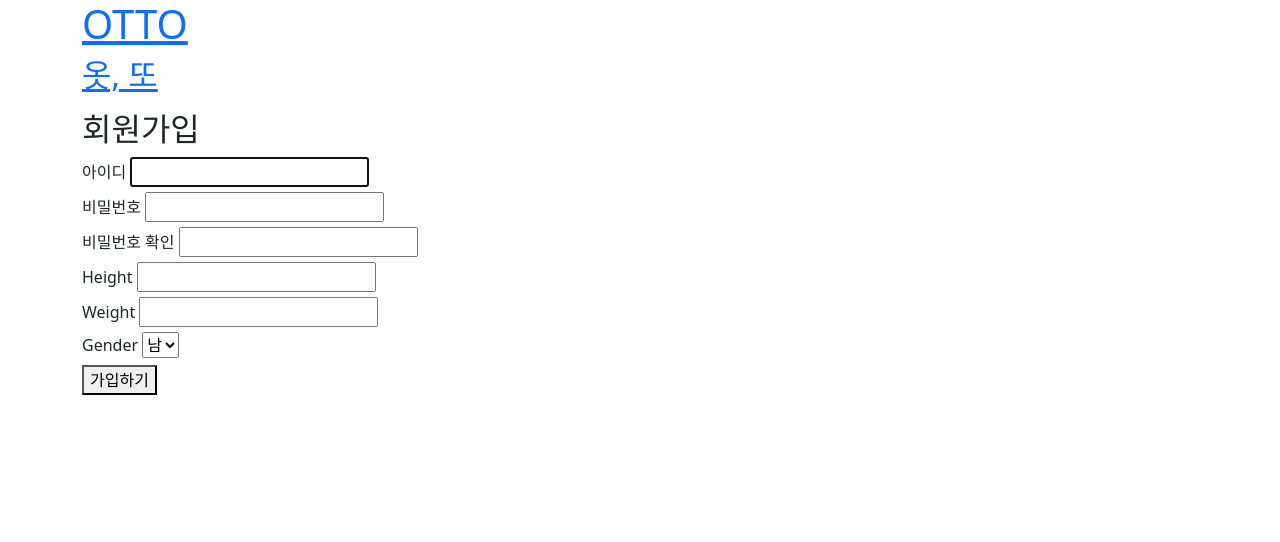
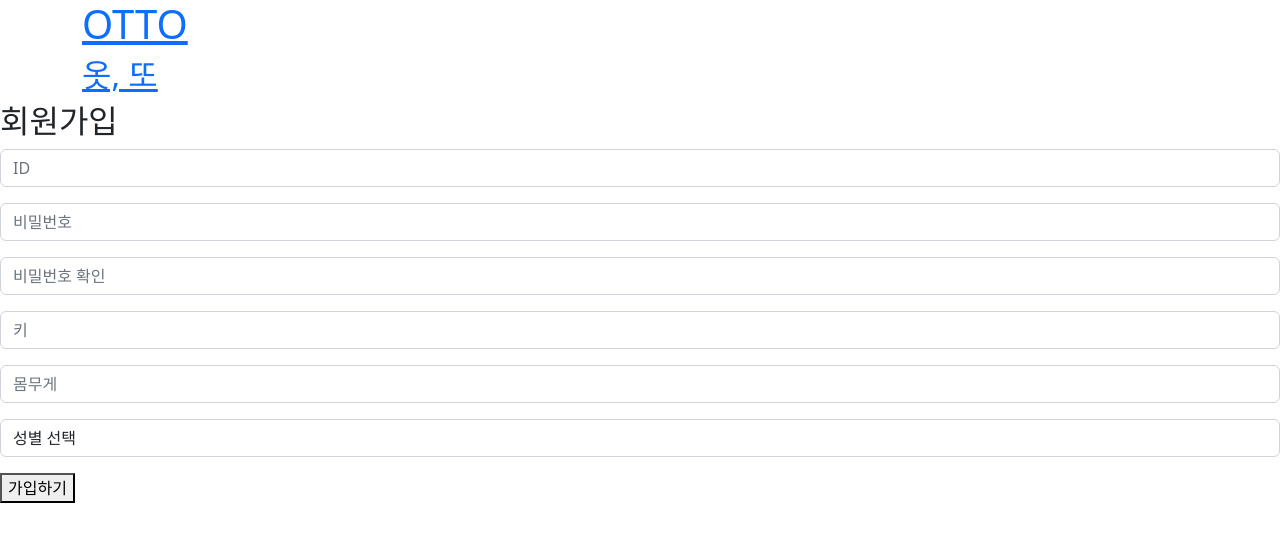
Before and after one commit to otto-project/full-stack, a Django app: page /users/signup/ in a window 1280 px wide. Shown: the top 542 px of the page. Run offline with Django 5.2, Linux system fonts and the light colour scheme.

Commit message:
Style: login & signup page css desgin

```diff
--- a/mysite/users/templates/users/signup.html
+++ b/mysite/users/templates/users/signup.html
@@ -16,45 +16,72 @@
     </script>
 </head>
 <body>
-    <div class="container my-3">
+    <div class="signup-wrapper">
         <h2>회원가입</h2>
         <form method="post" class="form-group">
             {% csrf_token %}
             <div class="form-text-input">
-                <div class="form-div">
-                    <label for="{{ form.username.id_for_label }}" class="form-label">{{ form.username.label }}</label>
-                    {{ form.username|add_class:"form-username-textfield" }}
+                <div class="mb-3">
+                    <input type="text" class="form-control" name="username" id="id_username"
+                           value="{{ form.username.value|default_if_none:'' }}" placeholder="ID">
+                    {% if form.username.errors %}
+                        <div class="form-error">
                             {{ form.username.errors }}
                         </div>
-                <div class="form-div">
-                    <label for="{{ form.password1.id_for_label }}" class="form-label">{{ form.password1.label }}</label>
-                    {{ form.password1|add_class:"form-password1-textfield" }}
+                    {% endif %}
+                </div>
+                <div class="mb-3">
+                    <input type="password" class="form-control" name="password1" id="id-password1"
+                           value="{{ form.password1.value|default_if_none:'' }}" placeholder="비밀번호">
+                    {% if form.password1.errors %}
+                        <div class="form-error">
                             {{ form.password1.errors }}
                         </div>
-                <div class="form-div">
-                    <label for="{{ form.password2.id_for_label }}" class="form-label">{{ form.password2.label }}</label>
-                    {{ form.password2|add_class:"form-password2-textfield" }}
+                    {% endif %}
+                </div>
+                <div class="mb-3">
+                    <input type="password" class="form-control" name="password2" id="id-password2"
+                           value="{{ form.password2.value|default_if_none:'' }}" placeholder="비밀번호 확인">
+                    {% if form.password2.errors %}
+                        <div class="form-error">
                             {{ form.password2.errors }}
                         </div>
-                <div class="form-div">
-                    <label for="{{ form.height.id_for_label }}" class="form-label">{{ form.height.label }}</label>
-                    {{ form.height|add_class:"form-height-textfield" }}
+                    {% endif %}
+                </div>
+                <div class="mb-3">
+                    <input type="text" class="form-control" name="height" id="id-height"
+                           value="{{ form.height.value|default_if_none:'' }}" placeholder="키">
+                    {% if form.height.errors %}
+                        <div class="form-error">
                             {{ form.height.errors }}
                         </div>
-                <div class="form-div">
-                    <label for="{{ form.weight.id_for_label }}" class="form-label">{{ form.weight.label }}</label>
-                    {{ form.weight|add_class:"form-weight-textfield" }}
+                    {% endif %}
+                </div>
+                <div class="mb-3">
+                    <input type="text" class="form-control" name="weight" id="id-weight"
+                           value="{{ form.weight.value|default_if_none:'' }}" placeholder="몸무게">
+                    {% if form.weight.errors %}
+                        <div class="form-error">
                             {{ form.weight.errors }}
+                        </div>
+                    {% endif %}
                 </div>
             </div>
             <div class="form-select-input">
-                <div class="form-div">
-                    <label for="{{ form.gender.id_for_label }}" class="form-label">{{ form.gender.label }}</label>
-                    {{ form.gender|add_class:"form-gender-select" }}
+                <div class="mb-3">
+                    <select name="gender" id="id_gender" class="form-control form-gender-select">
+                        <option value="" disabled {% if not form.gender.value %}selected{% endif %}>성별 선택</option>
+                        <option value="male" {% if form.gender.value == 'male' %}selected{% endif %}>남</option>
+                        <option value="female" {% if form.gender.value == 'female' %}selected{% endif %}>여</option>
+                    </select>
+                    {% if form.gender.errors %}
+                        <div class="form-error">
                             {{ form.gender.errors }}
                         </div>
+                    {% endif %}
                 </div>
-            <button type="submit" class="form-button">가입하기</button>
+            </div>
+                <button type="submit" class="signup-form-button-wrapper">가입하기</button>
         </form>
     </div>
 </body>
```
Also changed, not shown: mysite/users/templates/users/login.html (+2 -9 lines), 1 other file. Lines whose indentation alone changed are shown as unchanged.
